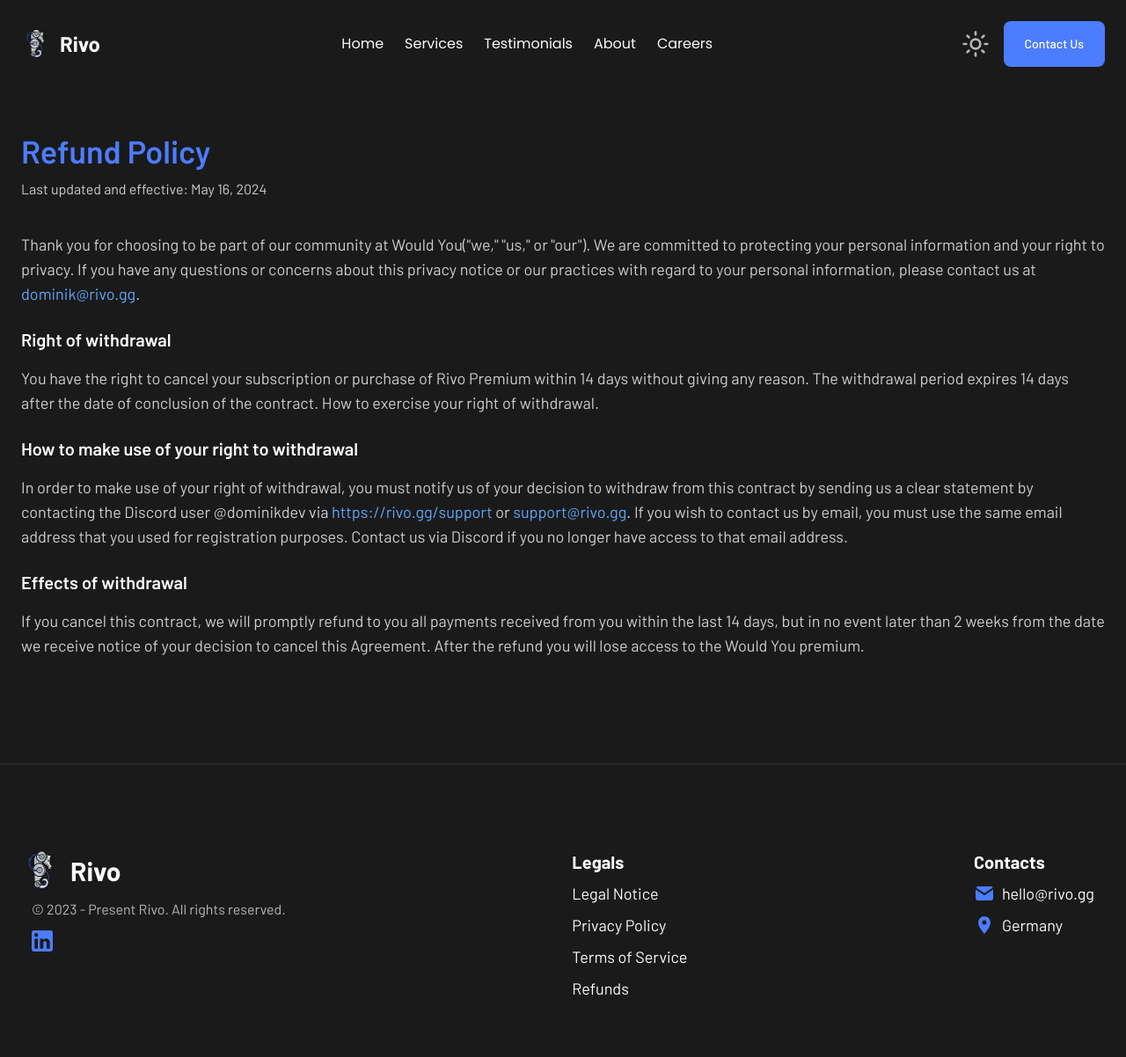
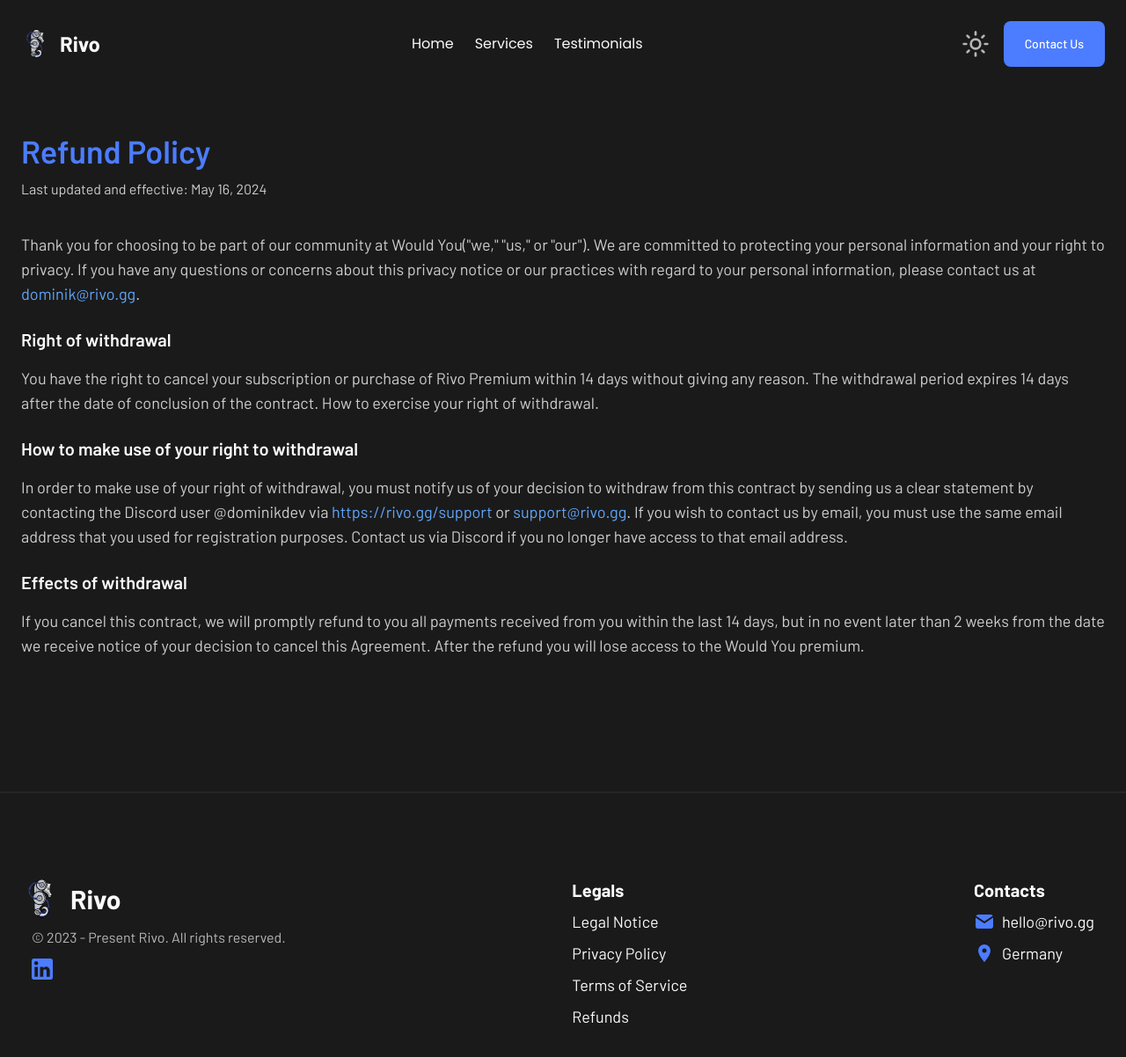
Before and after one commit to rivo-gg/website, a Next.js app: page /refunds in a window 1280 px wide. Shown: the top 1202 px of the page at 88% size. Built offline with nearby package versions, Linux system fonts and the light colour scheme.

Commit message:
feat: minor tweaks

```diff
--- a/app/layout.tsx
+++ b/app/layout.tsx
@@ -24,7 +24,9 @@
 }>) {
   return (
     <html lang="en">
-      <body className={cn('w-screen', barlow.className)}>
+      <body
+        className={cn('flex min-h-screen w-screen flex-col', barlow.className)}
+      >
         <ThemeProvider
           attribute="class"
           defaultTheme="dark"
--- a/app/not-found.tsx
+++ b/app/not-found.tsx
@@ -1,3 +1,9 @@
 export default function NotFound() {
-  return <></>
+  return (
+    <div className="mt-24 flex flex-1 items-center justify-center">
+      <span className="text-4xl">
+        Page not <span className="text-primary">found</span>!
+      </span>
+    </div>
+  )
 }
--- a/data/nav-items.ts
+++ b/data/nav-items.ts
@@ -6,7 +6,7 @@
 export const navItems: NavItem[] = [
   { label: 'Home', href: '/' },
   { label: 'Services', href: '/#services' },
-  { label: 'Testimonials', href: '/#testimonials' },
-  { label: 'About', href: '/about' },
-  { label: 'Careers', href: '/careers' }
+  { label: 'Testimonials', href: '/#testimonials' }
+  // { label: 'About', href: '/about' },
+  // { label: 'Careers', href: '/careers' }
 ]
```
